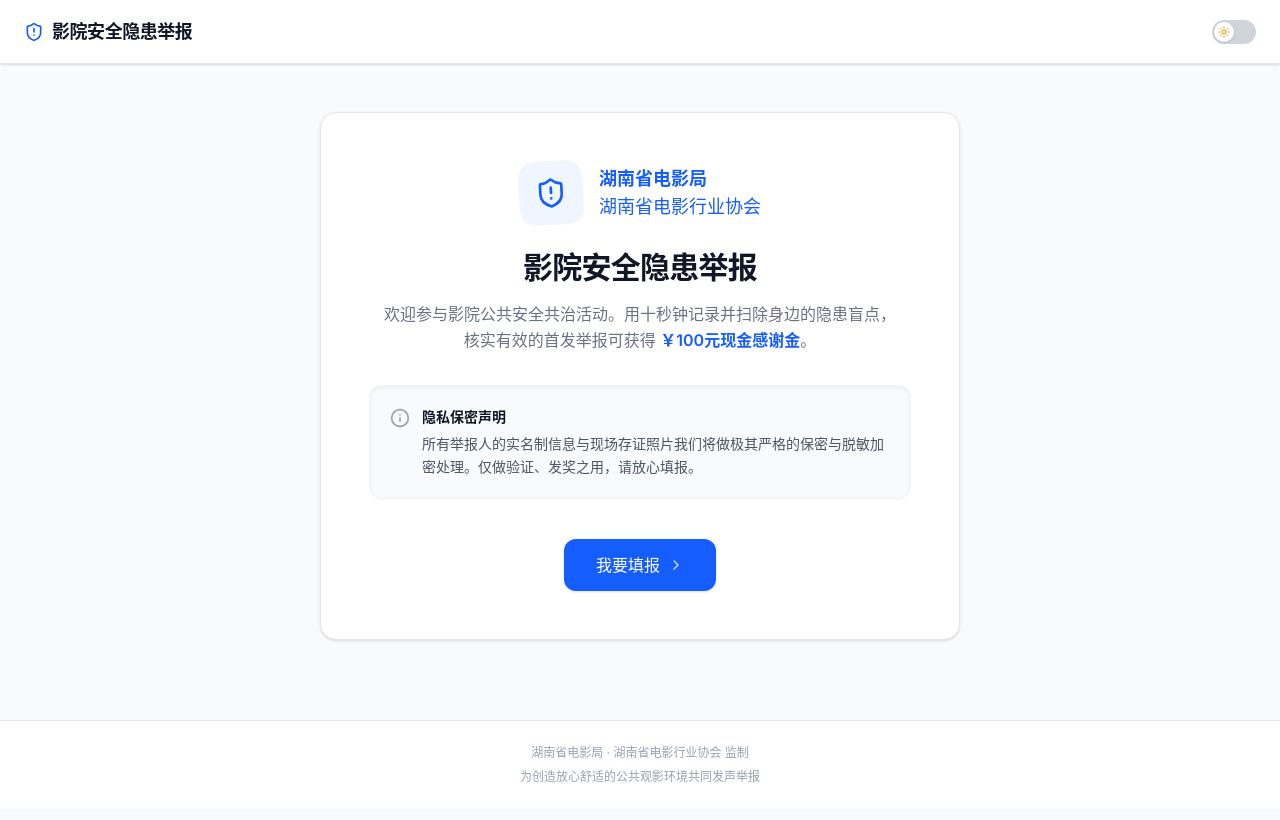
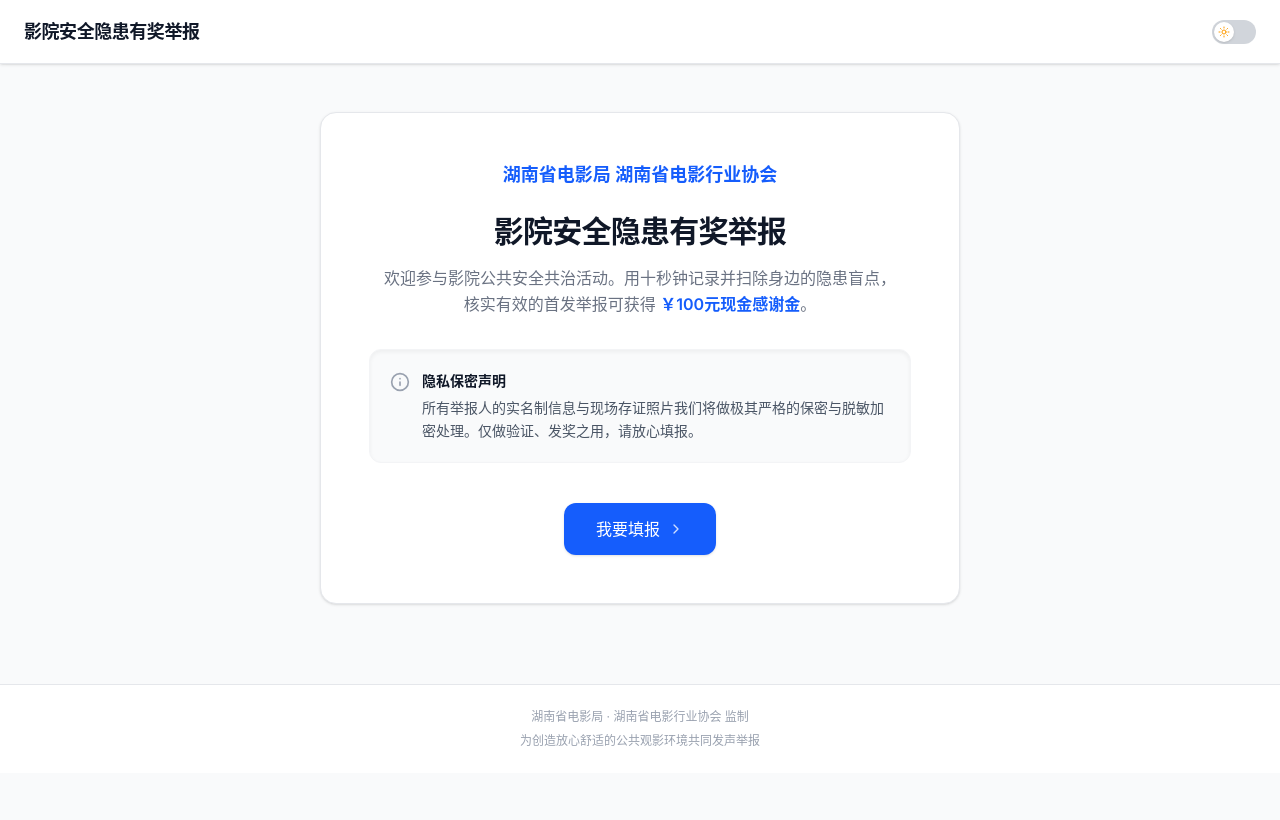
Before and after one commit to kknd9819/final, a React (Vite) app: page / in a window 1280 px wide. Shown: the top 820 px of the page. Built offline with nearby package versions, Linux system fonts and the light colour scheme.

Commit message:
feat: update homepage text, hazard descriptions, and remove shield icons

```diff
--- a/index.html
+++ b/index.html
@@ -3,7 +3,7 @@
   <head>
     <meta charset="UTF-8" />
     <meta name="viewport" content="width=device-width, initial-scale=1.0" />
-    <title>影院安全隐患有奖举报问卷</title>
+    <title>影院安全隐患有奖举报</title>
     <link rel="preconnect" href="https://fonts.googleapis.com">
     <link rel="preconnect" href="https://fonts.gstatic.com" crossorigin>
     <link href="https://fonts.googleapis.com/css2?family=Inter:wght@300;400;500;600;700&display=swap" rel="stylesheet">
--- a/src/App.tsx
+++ b/src/App.tsx
@@ -8,7 +8,6 @@
   Check,
   ChevronRight,
   ChevronLeft,
-  ShieldAlert,
   AlertCircle,
   FileSpreadsheet,
   ChevronDown,
@@ -1112,10 +1111,9 @@
             : 'bg-white border-b border-gray-200'
         }`}>
         <div className="flex items-center gap-2">
-          <ShieldAlert className="w-5 h-5 text-blue-600 flex-shrink-0" />
           <h1 className={`text-lg font-semibold tracking-tight select-none transition-colors duration-300 ${
             darkMode ? 'text-gray-100' : 'text-gray-900'
-          }`}>影院安全隐患举报</h1>
+          }`}>影院安全隐患有奖举报</h1>
         </div>
 
         <div className="hidden sm:block flex-1 max-w-md mx-8">
@@ -1240,19 +1238,13 @@
           >
             <div className="p-8 md:p-12 text-center">
               <div className="flex items-center justify-center gap-4 mb-6">
-                <div className={`w-16 h-16 rounded-2xl flex items-center justify-center transform -rotate-3 transition-colors duration-300 ${
-                  darkMode ? 'bg-blue-900/50 text-blue-400' : 'bg-blue-50 text-blue-600'
-                }`}>
-                  <ShieldAlert className="w-8 h-8" />
-                </div>
-                <div className="text-left">
-                  <div className="text-lg font-semibold text-blue-600">湖南省电影局</div>
-                  <div className="text-lg font-medium text-blue-600">湖南省电影行业协会</div>
+                <div className="text-center">
+                  <div className="text-lg font-semibold text-blue-600">湖南省电影局  湖南省电影行业协会</div>
                 </div>
               </div>
               <h1 className={`text-3xl font-bold mb-4 tracking-tight transition-colors duration-300 ${
                 darkMode ? 'text-gray-100' : 'text-gray-900'
-              }`}>影院安全隐患举报</h1>
+              }`}>影院安全隐患有奖举报</h1>
               <p className={`leading-relaxed max-w-lg mx-auto mb-8 transition-colors duration-300 ${
                 darkMode ? 'text-gray-400' : 'text-gray-500'
               }`}>
@@ -1511,10 +1503,10 @@
               <div className="mb-8">
                 <h2 className={`text-2xl font-bold transition-colors duration-300 ${
                   darkMode ? 'text-gray-100' : 'text-gray-900'
-                }`}>对照核验并录入隐患</h2>
+                }`}>请选择您要举报的安全隐患</h2>
                 <p className={`mt-2 text-sm transition-colors duration-300 ${
                   darkMode ? 'text-gray-400' : 'text-gray-500'
-                }`}>核验单列表，勾选符合现场实际情况的问题条目。</p>
+                }`}>请勾选符合现场实际情况的隐患条目。</p>
               </div>
 
               <div className="space-y-4">
--- a/src/data/questions.ts
+++ b/src/data/questions.ts
@@ -64,7 +64,7 @@
   {
     id: 13,
     label: '未经审批审核的搭建加层',
-    details: '在影院大厅内、夹层中违规擅自进行违章扩建、乱搭铁皮房或违章加高二层。',
+    details: '在影院范围内，违规违章进行扩建、搭建或加层。',
     category: '建筑安全'
   },
   // ===== 食品安全（食品部分） =====
@@ -77,13 +77,13 @@
   {
     id: 14,
     label: '售卖过期、变质食品',
-    details: '影院卖品区售卖超过保质期或已变质的食品、饮料，危害消费者健康。',
+    details: '影院卖品区售卖超过保质期或已变质的食品、饮料。',
     category: '食品安全'
   },
   {
     id: 15,
     label: '未办理食品经营相关证照',
-    details: '影院卖品区未办理食品经营许可证、卫生许可证，或工作人员未持有有效健康证。',
+    details: '影院未办理食品经营许可证、卫生许可证，或工作人员未持有有效健康证。',
     category: '食品安全'
   }
 ];
```
